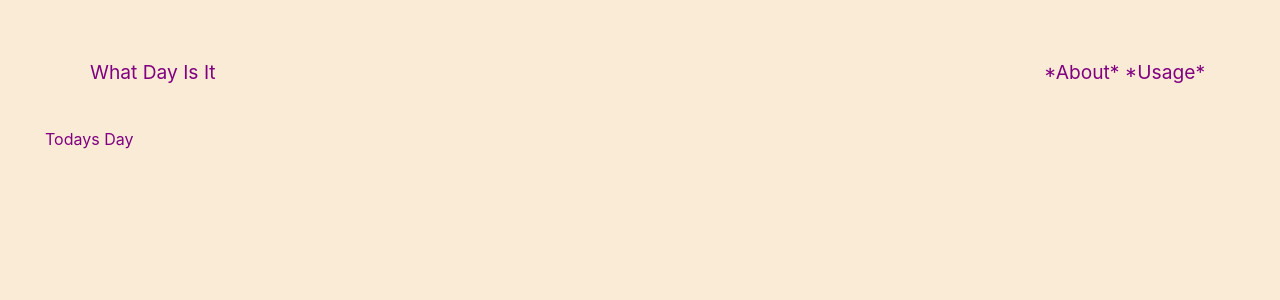
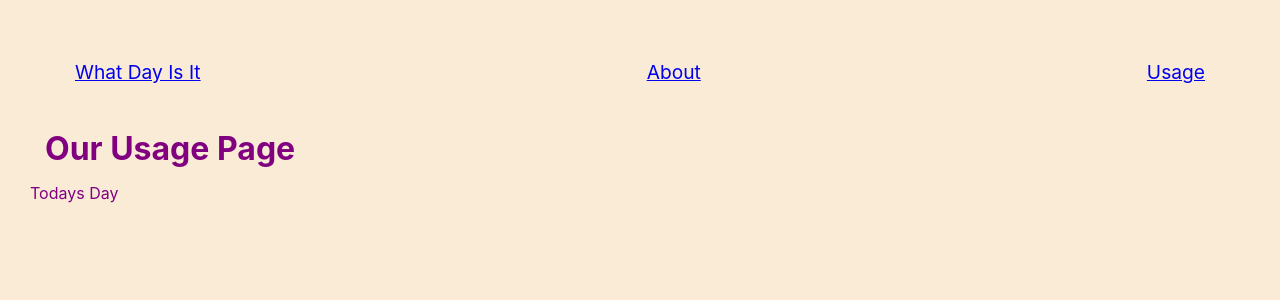
Before and after one commit to SaundersEddie/WhatDayIsIt, a React (Create React App) app in the folder client/: page /usage in a window 1280 px wide. Shown: the top 300 px of the page. Built offline with nearby package versions, Linux system fonts and the light colour scheme.

Commit message:
HEader formatting and link setup

```diff
--- a/client/src/App.js
+++ b/client/src/App.js
@@ -1,14 +1,25 @@
+import React from 'react';
+import {BrowserRouter, Switch, Route} from 'react-router-dom';
 import Header from './components/Header/Header';
 import DayBody from './components/DayBody/DayBody';
+import Usage from './pages/Usage/Usage';
+import About from './pages/About/About';
 
 import './App.css';
 
 function App() {
   return (
-    <div>
-      <Header />
+    <>
+      <BrowserRouter>
+        <Switch>
+          <Route exact path="/" component={Header} />
+          <Route path="/about" component={About} />
+          <Route path="/usage" component={Usage} />
+         </Switch>
+      </BrowserRouter>
+      {/* <Header /> */}
       <DayBody />
-    </div>
+    </>
   );
 }
 
--- a/client/src/components/Header/Header.js
+++ b/client/src/components/Header/Header.js
@@ -1,11 +1,13 @@
 import React from 'react'
+import { Link } from 'react-router-dom';
+
 
 export default function Header () {
     return (
-        <div id="header">
-            <span classname="title">What Day Is It</span>
-            *About*
-            *Usage*
-        </div>
+        <header id="header">
+            <Link classname="title" to="/">What Day Is It</Link>
+            <Link className="about" to="/about">About</Link>
+            <Link className="usage" to="/usage">Usage</Link>
+        </header>
     )
 }
--- /dev/null
+++ b/client/src/pages/About/About.js
@@ -0,0 +1,11 @@
+import React from 'react'
+import Header from '../../components/Header/Header';
+
+export default function About() {
+    return (
+        <div>
+            <Header />
+            <h1>About Page</h1>
+        </div>
+    )
+}
--- /dev/null
+++ b/client/src/pages/Usage/Usage.js
@@ -0,0 +1,11 @@
+import React from 'react'
+import Header from '../../components/Header/Header';
+
+export default function Usage() {
+    return (
+        <>
+            <Header />
+            <h1> Our Usage Page</h1>
+        </>
+    )
+}
```
Also changed, not shown: 1 other file (tests, documents, lock files or other folders).
